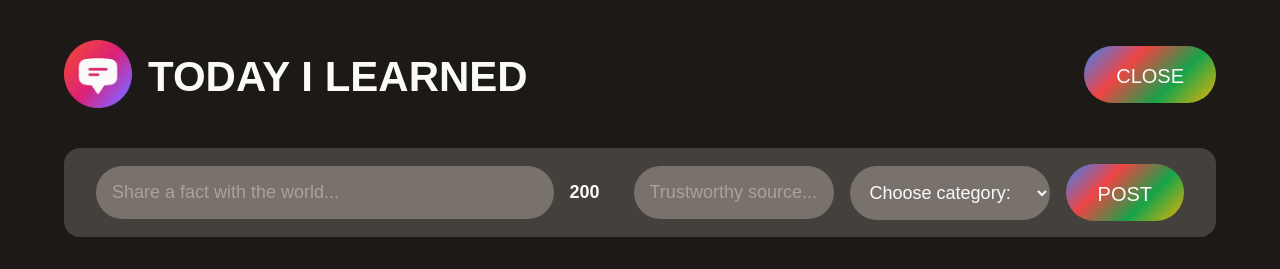
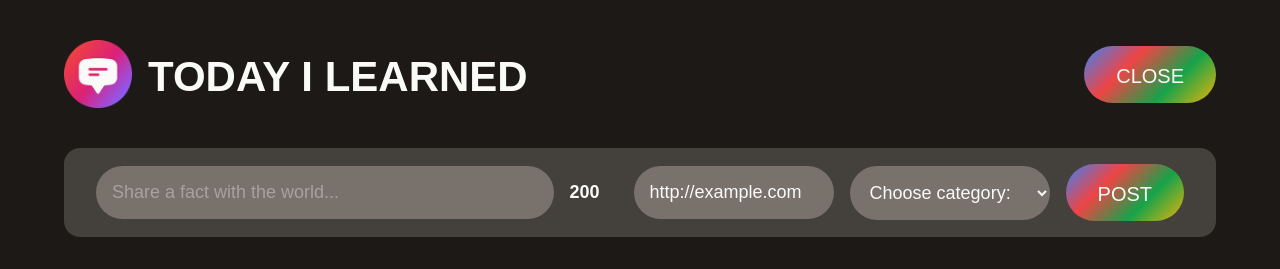
Before and after one commit to 3corneredhat/today-i-learned, a React (Create React App) app: page / in a window 1280 px wide. Both pictures are taken after a click on the button "SHARE A FACT". Shown: the top 269 px of the page. Built offline with nearby package versions, Linux system fonts and the light colour scheme; a web font is replaced by a local one.

Commit message:
feat: added states to show/hide the form, add facts to the fact list, and clear the form after submitting a fact

```diff
--- a/src/App.js
+++ b/src/App.js
@@ -77,6 +77,9 @@ function App() {
   // 1. defining a state variable
   const [showForm, setShowForm] = useState(false);
 
+  //State for facts that is used for submitting a new fact and
+  //for displaying stored facts.
+  const [facts, setFacts] = useState(initialFacts);
   return (
     /* '<>' is called a fragment, we used it because without it
     we return two objects. This packages the objects into one
@@ -84,11 +87,11 @@ function App() {
     <>
       <Header showForm={showForm} setShowForm={setShowForm} />
       {/* 2. Using the state variable. */}
-      {showForm ? <NewFactForm /> : null}
+      {showForm ? <NewFactForm setFacts={setFacts} /> : null}
 
       <main className="main">
         <CategoryFilter />
-        <FactList />
+        <FactList facts={facts} setShowForm={setShowForm} />
       </main>
     </>
   );
@@ -124,7 +127,7 @@ function isValidHttpUrl(string) {
   return url.protocol === "http:" || url.protocol === "https:";
 }
 
-function NewFactForm() {
+function NewFactForm({ setFacts, setShowForm }) {
   //create new states to update the input field of the form
   const [text, setText] = useState("");
   const [source, setSource] = useState("http://example.com");
@@ -137,8 +140,8 @@ function NewFactForm() {
     console.log(text, source, category);
 
     // 2.check if data is valid and if so, create a new fact.
-    if (text && isValidHttpUrl(source) && category && textLength <= 200)
-      console.log("there is data");
+    if (text && isValidHttpUrl(source) && category && textLength <= 200) {
+      // 3. create a new fact object
       const newFact = {
         id: Math.round(Math.random() * 1000000000),
         text,
@@ -147,15 +150,22 @@ function NewFactForm() {
         votesInteresting: 0,
         votesMindblowing: 0,
         votesFalse: 0,
-      createdIn: new Date().getCurrentYear(),
+        createdIn: new Date().getFullYear(),
       };
-    // 3. create a new fact object
-
       // 4. Add the new fact to the UI: add the fact to state.
 
+      // To set a new state using the old state,
+      // i.e. adding a new fact to the list of
+      // facts and rendering them again.
+      setFacts((facts) => [newFact, ...facts]);
+
       // 5. Reset input fields
-
+      setText("");
+      setSource("");
+      setCategory("");
       // 6. Close the form
+      setShowForm(false);
+    }
   }
 
   return (
@@ -173,6 +183,7 @@ function NewFactForm() {
       <input
         type="text"
         placeholder="Trustworthy source..."
+        value={source}
         onChange={(e) => setSource(e.target.value)}
       />
       <select value={category} onChange={(e) => setCategory(e.target.value)}>
@@ -212,8 +223,7 @@ function CategoryFilter() {
   );
 }
 
-function FactList() {
-  const facts = initialFacts;
+function FactList({ facts }) {
   return (
     <section>
       <ul className="facts-list">
```
Lines whose indentation alone changed are shown as unchanged.
